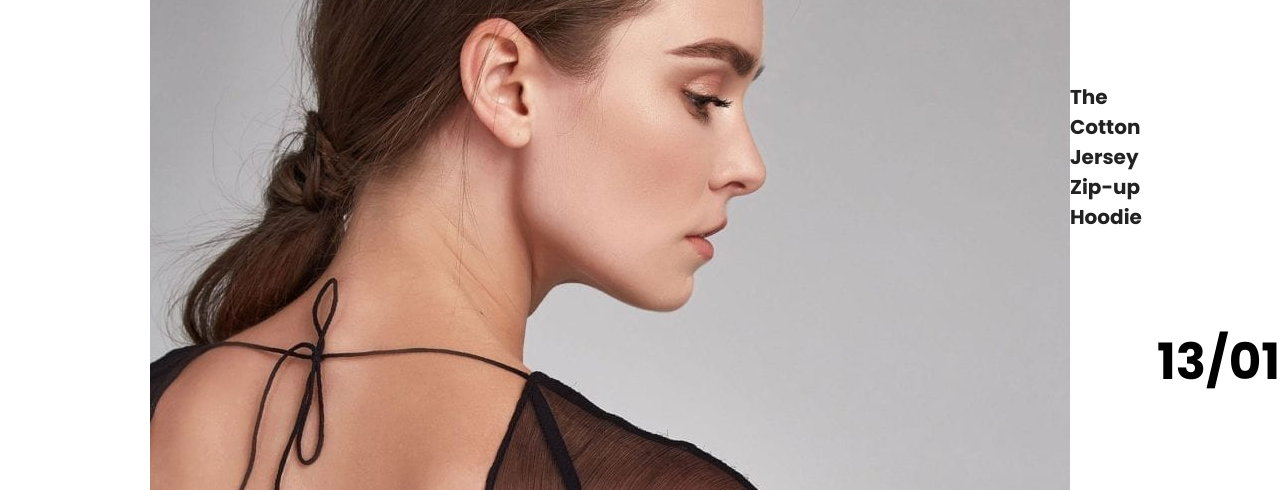
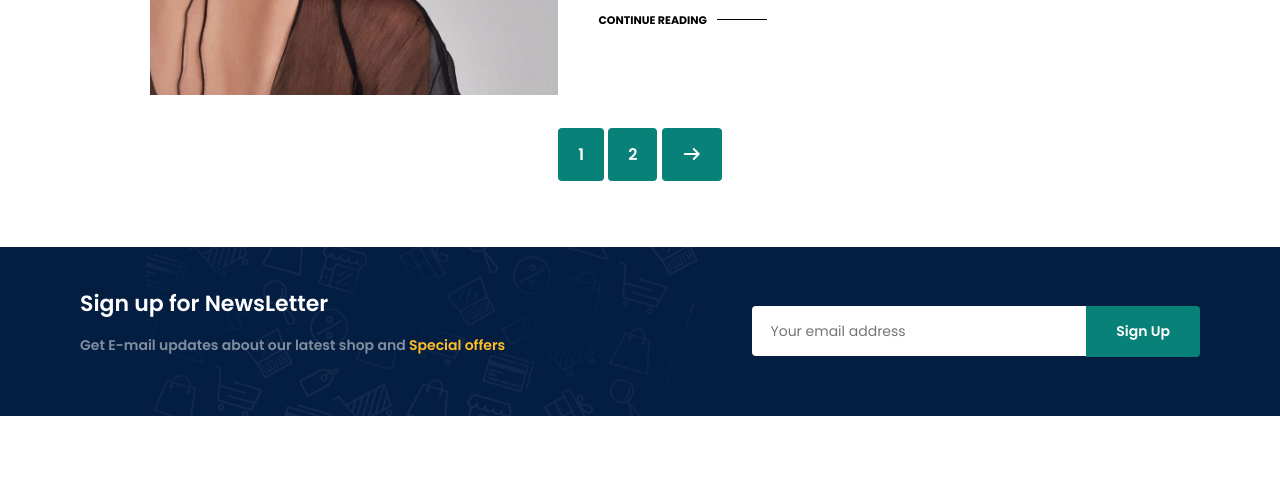
Before and after one commit to dev-nayak-2k02/cara-ecommerce-website, a plain HTML site: page blog.html in a window 1280 px wide. Shown: the part 762-1252 px from the top of the page. Drawn offline with Linux system fonts and the light colour scheme.

Commit message:
content added

```diff
--- a/style.css
+++ b/style.css
@@ -541,8 +541,9 @@ footer .copyright{
     padding: 14px;
 }
 
-#pageheader h2,p{
-    color: white;
+#pageheader h2,
+#pageheader p{
+    color: rgb(255, 255, 255);
 }
 
 #pagination {
@@ -646,3 +647,45 @@ footer .copyright{
     align-items: center;
     width: 100%;
 }
+
+#blog .blog-img {
+    width: 50%;
+    margin-right: 40px;
+}
+
+#blog img{
+    width: 100%;
+    height: 300px;
+    object-fit: cover;
+}
+
+#blog .blog-details{
+    width: 50%;
+}
+
+#blog .blog-details a {
+    text-decoration: none;
+    font-size: 11px;
+    color: #000;
+    font-weight: 700;
+    position: relative;
+    transition: 0.3s;
+}
+
+#blog .blog-details a::after {
+    content: "";
+    width: 50px;
+    height: 1px;
+    background-color: #000;
+    position: absolute;
+    top: 7px;
+    right: -60px;
+}
+
+#blog .blog-details a:hover{
+    color: #088178;
+}
+
+#blog .blog-details a:hover::after{
+    background-color: #088178;
+}
```
